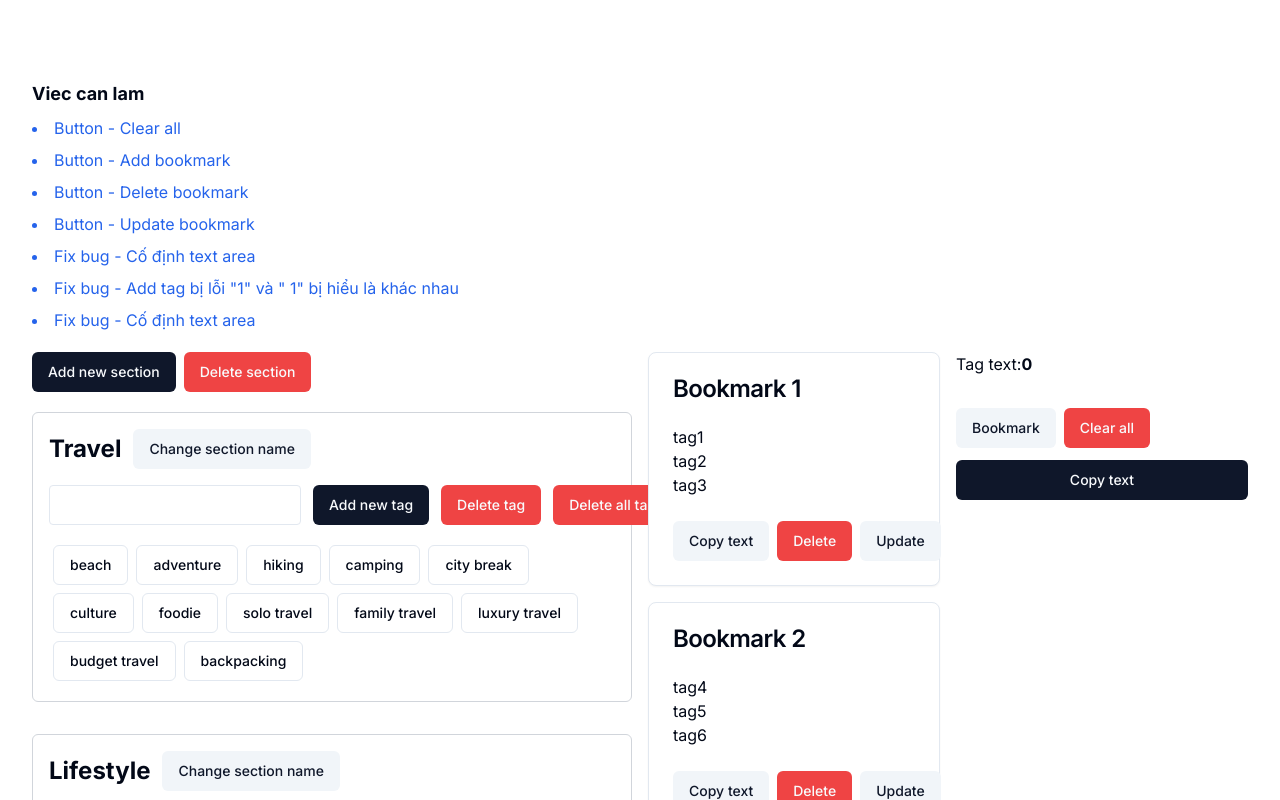
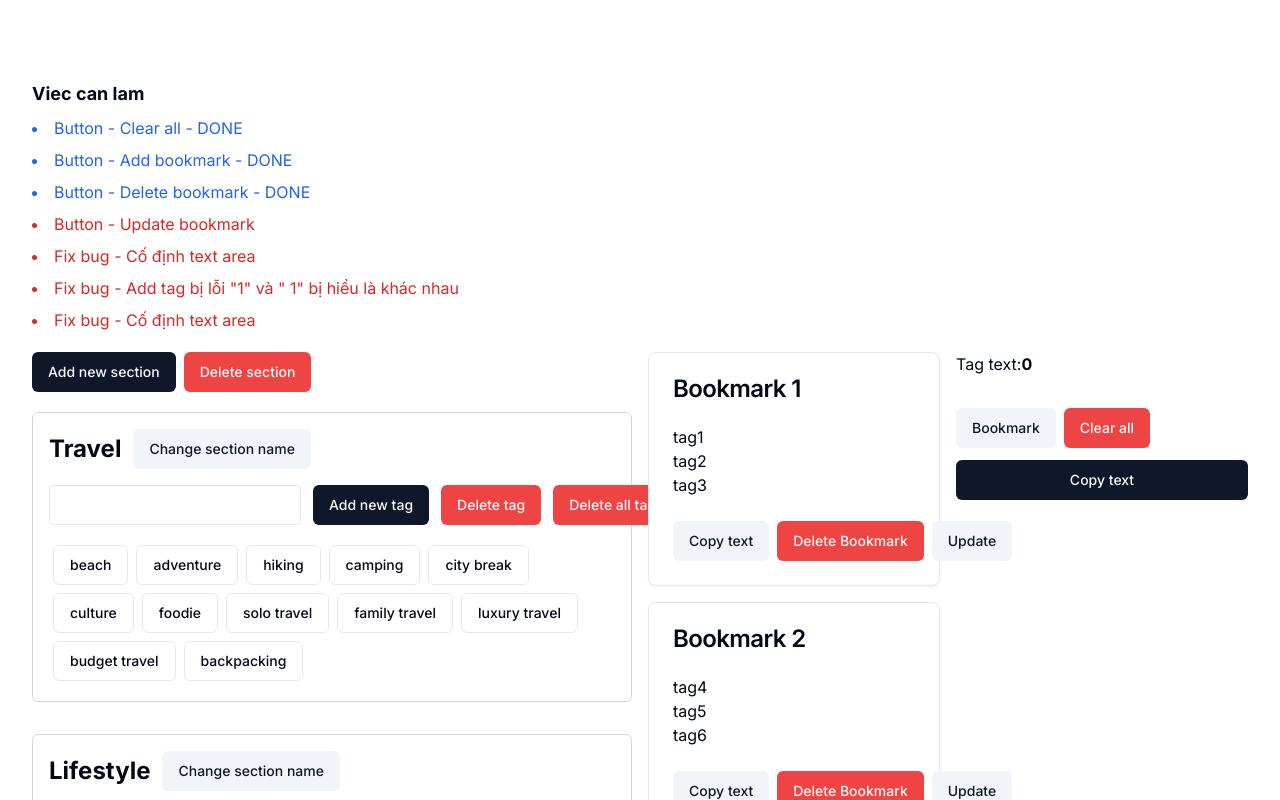
Before and after one commit to quangnvo/alata, a Next.js app in the folder front-end/: page / in a window 1280 px wide. Shown: the top 800 px of the page. Built offline with nearby package versions, Linux system fonts and the light colour scheme.

Commit message:
add the button delete bookmark

```diff
--- a/front-end/components/Bookmarks.tsx
+++ b/front-end/components/Bookmarks.tsx
@@ -1,5 +1,7 @@
 import React from 'react';
-import { useAppSelector } from '@/redux/hooks';
+import { useAppSelector, useAppDispatch } from '@/redux/hooks';
+
+import { Button } from './ui/button';
 import {
 	Card,
 	CardContent,
@@ -8,13 +10,28 @@ import {
 	CardHeader,
 	CardTitle,
 } from "@/components/ui/card"
-import { Button } from './ui/button';
+import {
+	Dialog,
+	DialogContent,
+	DialogTrigger,
+	DialogFooter,
+	DialogClose,
+} from "@/components/ui/dialog"
 
+import { deleteBookmark } from '@/redux/features/tagSlice';
+
+
+const Bookmarks = () => {
+	const bookmarks = useAppSelector((state) => state.tagReducer.bookmarks);
+	const dispatch = useAppDispatch();
+
+// Copy text in BookmarkCard
 	const handleCopyToClipboard = (tags: string[]) => {
 		const tagsText = tags.join(', ');
 		navigator.clipboard.writeText(tagsText);
 	};
 
+	// BookmarkCard component
 	const BookmarkCard = ({ bookmark }: any) => (
 		<Card
 			key={bookmark.bookmarkName}
@@ -39,11 +56,57 @@ const BookmarkCard = ({ bookmark }: any) => (
 				</Button>
 
 				{/* Button Delete Bookmark */}
+				<Dialog key={bookmark.bookmarkName}>
+					<DialogTrigger asChild>
 						<Button
 							variant="destructive"
-                onClick={() => console.log('delete')}>
-                Delete
+						>
+							Delete Bookmark
 						</Button>
+					</DialogTrigger>
+
+					<DialogContent className="sm:max-w-[425px]">
+						<div>
+							Are you sure to delete this bookmark?
+						</div>
+
+						<DialogFooter>
+							{/* Button Yes - Delete the bookmark*/}
+							<DialogClose asChild>
+								<Button
+									variant="outline"
+									onClick={() =>
+										dispatch(deleteBookmark(bookmark.bookmarkName))
+									}
+									onKeyDown={(e) => {
+										if (e.key === 'ArrowRight') {
+											// Focus on the next button
+											(e.currentTarget.nextSibling as HTMLElement)?.focus();
+										}
+									}}
+								>
+									Yes
+								</Button>
+							</DialogClose>
+
+							{/* Button No - Delete Bookmar*/}
+							<DialogClose asChild>
+								<Button
+									type="button"
+									variant="outline"
+									onKeyDown={(e) => {
+										if (e.key === 'ArrowLeft') {
+											// Focus on the previous button
+											(e.currentTarget.previousSibling as HTMLElement)?.focus();
+										}
+									}}
+								>
+									No
+								</Button>
+							</DialogClose>
+						</DialogFooter>
+					</DialogContent>
+				</Dialog>
 
 				{/* Button Update Bookmark */}
 				<Button
@@ -55,9 +118,7 @@ const BookmarkCard = ({ bookmark }: any) => (
 		</Card>
 	);
 
-const Bookmarks = () => {
-    const bookmarks = useAppSelector((state) => state.tagReducer.bookmarks);
-
+	// Render Bookmarks with BookmarkCard, in each BookmarkCard, there are 3 buttons: Copy text, Delete Bookmark, Update Bookmark
 	return (
 		<div>
 			{bookmarks.map((bookmark) => (
--- a/front-end/components/TagBoard.tsx
+++ b/front-end/components/TagBoard.tsx
@@ -43,13 +43,13 @@ const TagBoard = () => {
 			<div className='mb-5'>
 				<p className='font-bold text-lg mb-2'>Viec can lam</p>
 				<ul className='list-disc list-inside space-y-2'>
-					<li className='text-blue-600'>Button - Clear all</li>
-					<li className='text-blue-600'>Button - Add bookmark</li>
-					<li className='text-blue-600'>Button - Delete bookmark</li>
-					<li className='text-blue-600'>Button - Update bookmark</li>
-					<li className='text-blue-600'>Fix bug - Cố định text area</li>
-					<li className='text-blue-600'>Fix bug - Add tag bị lỗi "1" và "  1" bị hiểu là khác nhau</li>
-					<li className='text-blue-600'>Fix bug - Cố định text area</li>
+					<li className='text-blue-600'>Button - Clear all - DONE</li>
+					<li className='text-blue-600'>Button - Add bookmark - DONE</li>
+					<li className='text-blue-600'>Button - Delete bookmark - DONE</li>
+					<li className='text-red-600'>Button - Update bookmark</li>
+					<li className='text-red-600'>Fix bug - Cố định text area</li>
+					<li className='text-red-600'>Fix bug - Add tag bị lỗi "1" và "  1" bị hiểu là khác nhau</li>
+					<li className='text-red-600'>Fix bug - Cố định text area</li>
 				</ul>
 			</div>
 
```
Lines whose indentation alone changed are shown as unchanged.
